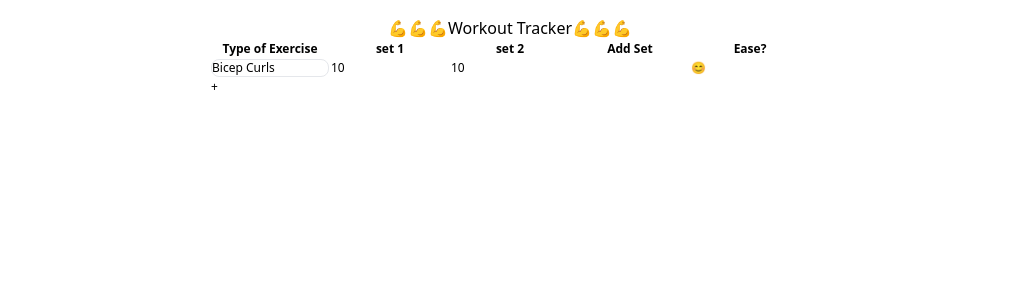
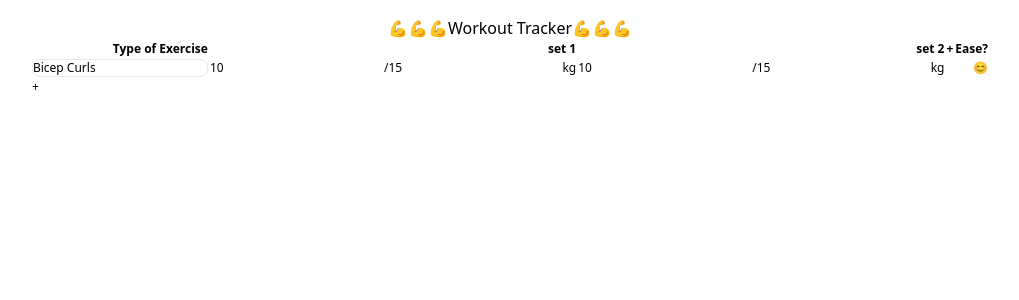
Before and after one commit to wecessary/workout-tracker, a React (Vite) app: page / in a window 1280 px wide. Shown: the top 300 px of the page, without its empty margins (130-1149 px from the left). Built offline with nearby package versions, Linux system fonts and the light colour scheme.

Commit message:
display weight alongside reps

```diff
--- a/src/data/initalData.ts
+++ b/src/data/initalData.ts
@@ -3,8 +3,8 @@ export const initialWorkoutData = [
     index: 0,
     name: "Bicep Curls",
     sets: [
-      { reps: 10, weight: 15 },
-      { reps: 10, weight: 15 },
+      { index: 0, reps: 10, weight: 15 },
+      { index: 1, reps: 10, weight: 15 },
     ],
     easy: true,
   },
--- a/src/handlers/handlers.ts
+++ b/src/handlers/handlers.ts
@@ -22,9 +22,8 @@ export const handleAddWorkout = (
 ) => {
   const numberOfSets = workoutData[0].sets.length;
   const initialSets = [];
-  const initialSetObject = { reps: 10, weight: 15 };
-  for (let i = 0; i < numberOfSets; i++){
-    initialSets.push(initialSetObject)
+  for (let i = 0; i < numberOfSets; i++) {
+    initialSets.push({ index: i, reps: 10, weight: 15 });
   }
 
   setWorkoutData([
@@ -32,7 +31,7 @@ export const handleAddWorkout = (
     {
       index: workoutData.length,
       name: "Your Workout",
-      sets:initialSets,
+      sets: initialSets,
       easy: true,
     },
   ]);
@@ -48,7 +47,10 @@ export const handleAddSet = (
   setSets([...sets, `set ${nextSet}`]);
 
   const newWorkoutData = workoutData.map((obj) => {
-    return { ...obj, sets: [...obj.sets, { reps: 10, weight: 15 }] };
+    return {
+      ...obj,
+      sets: [...obj.sets, { index: obj.sets.length, reps: 10, weight: 15 }],
+    };
   });
 
   setWorkoutData(newWorkoutData);
@@ -64,8 +66,33 @@ export const handleChangeReps = (
 ) => {
   const newSets = workoutDataObject.sets.map((setObj) => {
     //setObj as in the object representing the set e.g. {reps: 5, weight: 10}
+    if (setIndex === setObj.index) {
+      return { ...setObj, reps: e.target.valueAsNumber };
+    }
+    return setObj;
+  });
+
+  const newWorkoutData = workoutData.map((obj) => {
+    if (wokroutDataObjectIndex === obj.index) {
+      return { ...obj, sets: newSets };
+    }
+    return obj;
+  });
+  setWorkoutData(newWorkoutData);
+};
+
+export const handleChangeWeight = (
+  e: ChangeEvent<HTMLInputElement>,
+  setIndex: number,
+  wokroutDataObjectIndex: number,
+  workoutDataObject: WorkoutDataObject,
+  workoutData: WorkoutDataObject[],
+  setWorkoutData: (value: SetStateAction<WorkoutDataObject[]>) => void
+) => {
+  const newSets = workoutDataObject.sets.map((setObj) => {
+    //setObj as in the object representing the set e.g. {reps: 5, weight: 10}
     if (setIndex === workoutDataObject.sets.indexOf(setObj)) {
-      return { ...setObj, reps: e.target.valueAsNumber };
+      return { ...setObj, weight: e.target.valueAsNumber };
     }
     return setObj;
   });
--- a/src/model/model.ts
+++ b/src/model/model.ts
@@ -20,6 +20,7 @@ export interface WorkoutDataObject {
 }
 
 export interface Set {
+  index: number;
   reps: number;
   weight: number;
 }
--- a/src/pages/TrackerPage.tsx
+++ b/src/pages/TrackerPage.tsx
@@ -5,6 +5,7 @@ import {
   handleAddSet,
   handleChangeReps,
   handleChangeEasy,
+  handleChangeWeight,
 } from "../handlers/handlers";
 import { initialWorkoutData, initialSets } from "../data/initalData";
 
@@ -16,27 +17,27 @@ const TrackerPage = () => {
     <>
       <div className="flex flex-col justify-center items-center h-full p-4">
         <h1> 💪💪💪Workout Tracker💪💪💪</h1>
-        <table className="table-fixed text-xs w-72 sm:w-[600px]">
+        <table className="table-auto text-xs">
           <thead>
-            <tr>
-              <th className="w-5">Type of Exercise</th>
+            <tr className="text-right">
+              <th>Type of Exercise</th>
               {sets.map((set, i) => {
                 return (
-                  <th className="w-5" key={i}>
+                  <th key={i}>
                     {set}
                   </th>
                 );
               })}
-              <th className="w-5">
+              <th>
                 <button
                   onClick={() =>
                     handleAddSet(sets, setSets, workoutData, setWorkoutData)
                   }
                 >
-                  Add Set
+                  +
                 </button>
               </th>
-              <th className="w-5">Ease?</th>
+              <th>Ease?</th>
             </tr>
           </thead>
           <tbody>
@@ -44,7 +45,6 @@ const TrackerPage = () => {
               return (
                 <tr key={i}>
                   <td>
-                    <span>
                     <input
                       className="border rounded-lg w-full"
                       key={i}
@@ -58,14 +58,13 @@ const TrackerPage = () => {
                         )
                       }
                     />
-                    </span>
                   </td>
                   {obj.sets.map((set, i) => {
                     return (
-                      <td key={i}>
+                      <td key={i} className="text-right">
                         <input
                           type="number"
-                          key={i}
+                          key={`reps${i}`}
                           value={set.reps}
                           onChange={(e) =>
                             handleChangeReps(
@@ -78,11 +77,28 @@ const TrackerPage = () => {
                             )
                           }
                         />
+                        /
+                        <input
+                          type="number"
+                          key={`weight${i}`}
+                          value={set.weight}
+                          onChange={(e) => {
+                            handleChangeWeight(
+                              e,
+                              i,
+                              obj.index,
+                              obj,
+                              workoutData,
+                              setWorkoutData
+                            );
+                          }}
+                        />
+                        kg
                       </td>
                     );
                   })}
-                  <td></td>
-                  <td>
+                  <td className="text-right"></td>
+                  <td className="text-right">
                     <button
                       onClick={() =>
                         handleChangeEasy(obj.index, workoutData, setWorkoutData)
```
Lines whose indentation alone changed are shown as unchanged.
